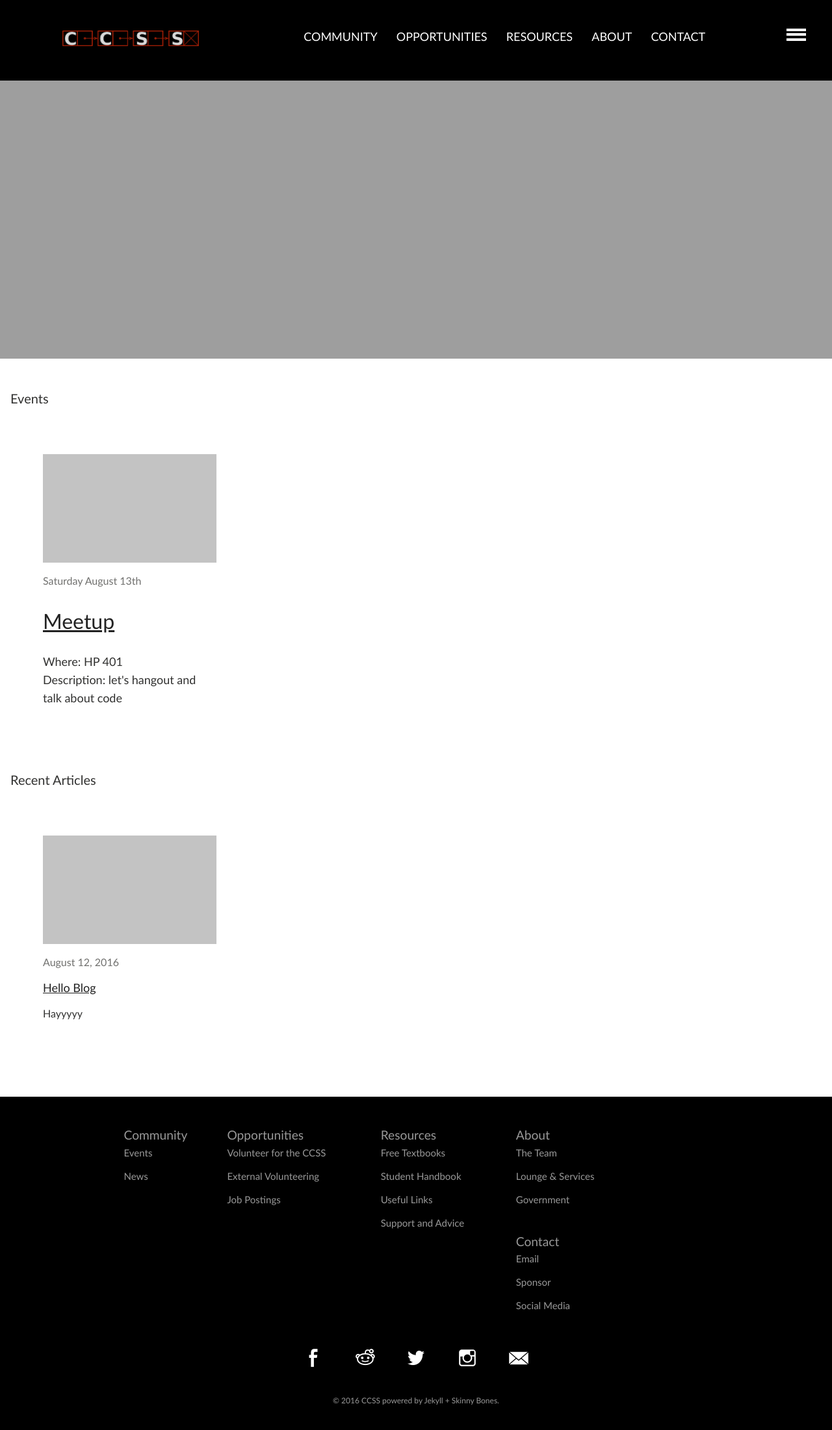
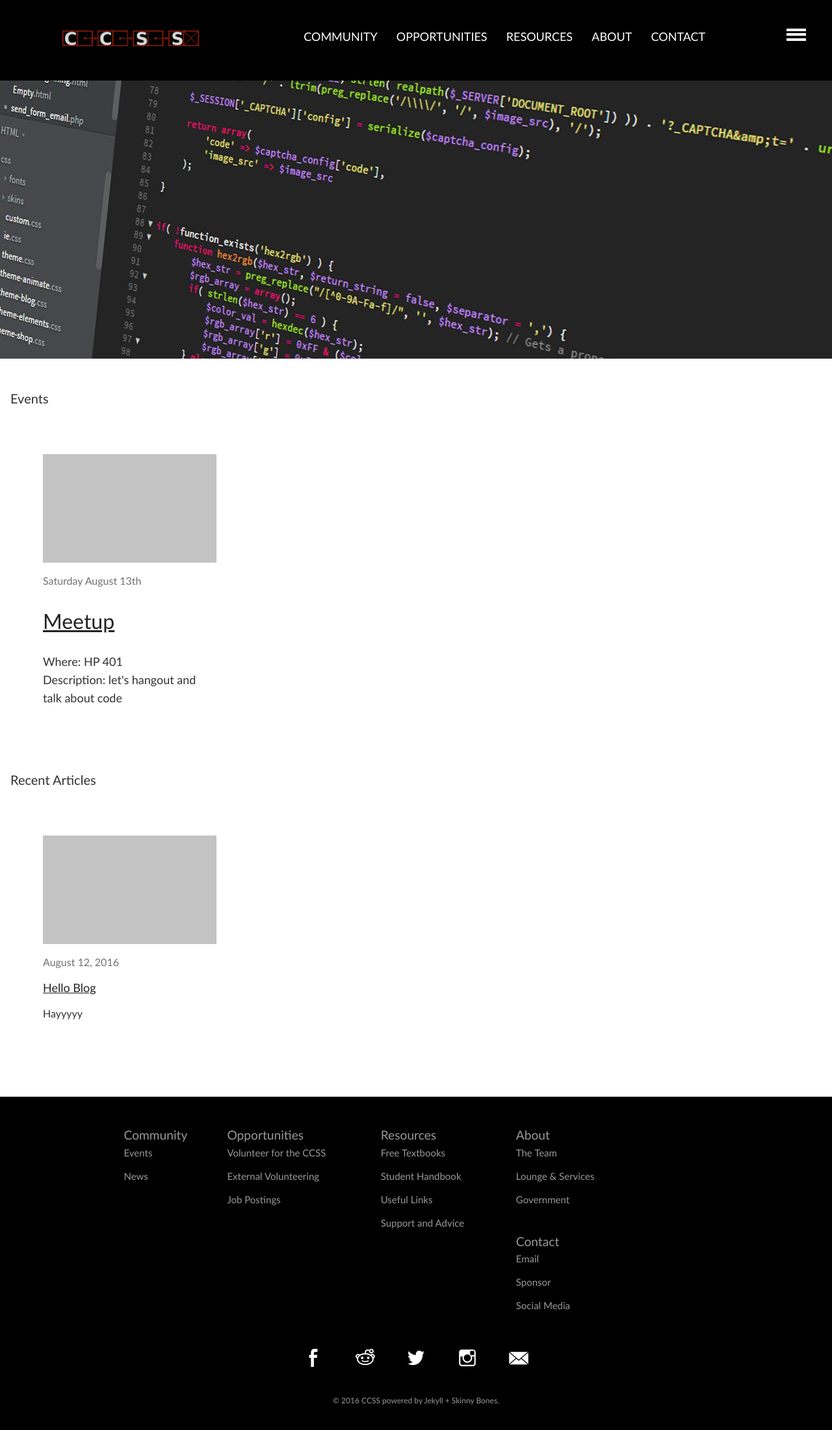
Before and after one commit to brittnylapierre/ccss_web, a Jekyll site: the page built from index.md, in a window 1280 px wide. Shown: the top 2201 px of the page at 65% size. Built offline with Jekyll 4.4.1, drawn with Linux system fonts in a browser that asks for light colours.

Commit message:
Updated _layout.scss

```diff
--- a/_sass/_layout.scss
+++ b/_sass/_layout.scss
@@ -299,7 +299,7 @@
 
 .page-image-wrapper{
     width: 100vw;
-    background-image: url('../images/fall_1.jpg');
+    background-image: url('../images/code_4.jpg');
     object-fit: cover;
     background-size: cover;
     overflow:hidden;
```
